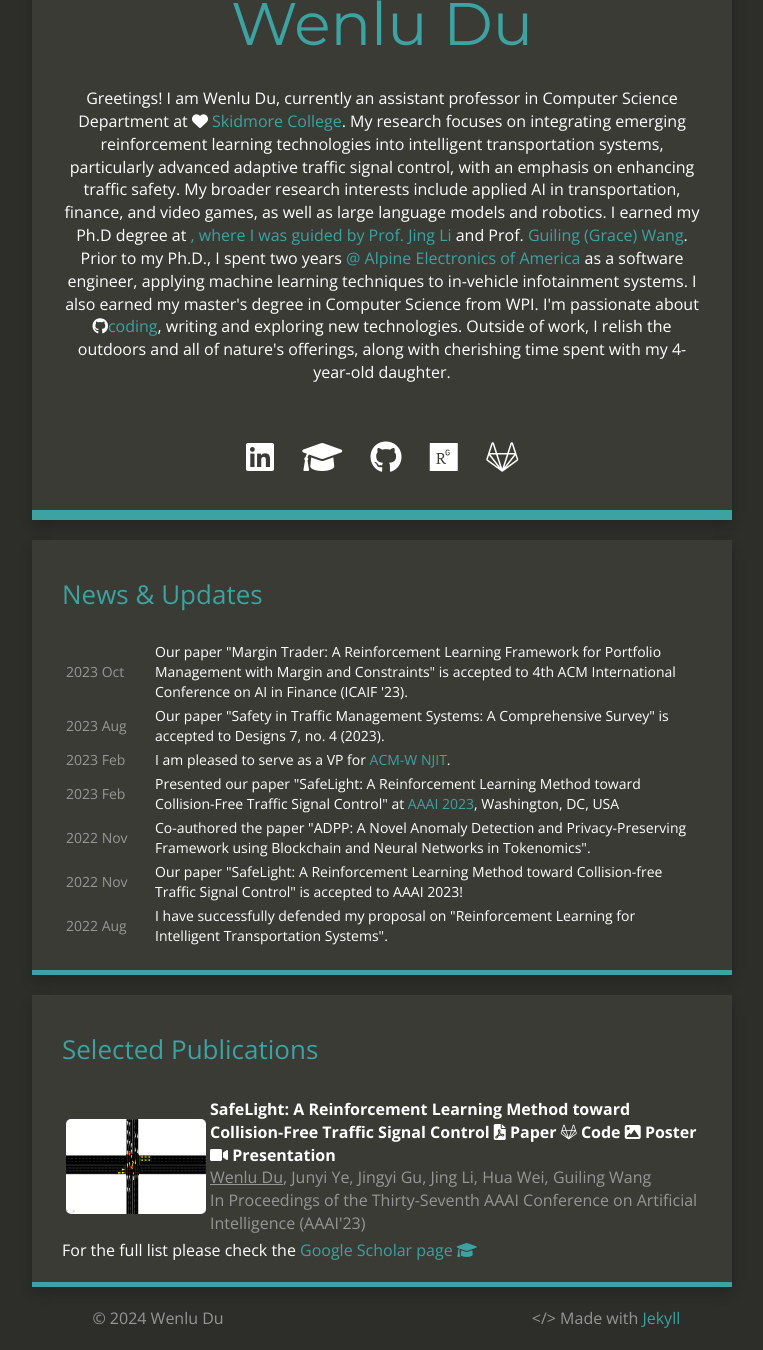
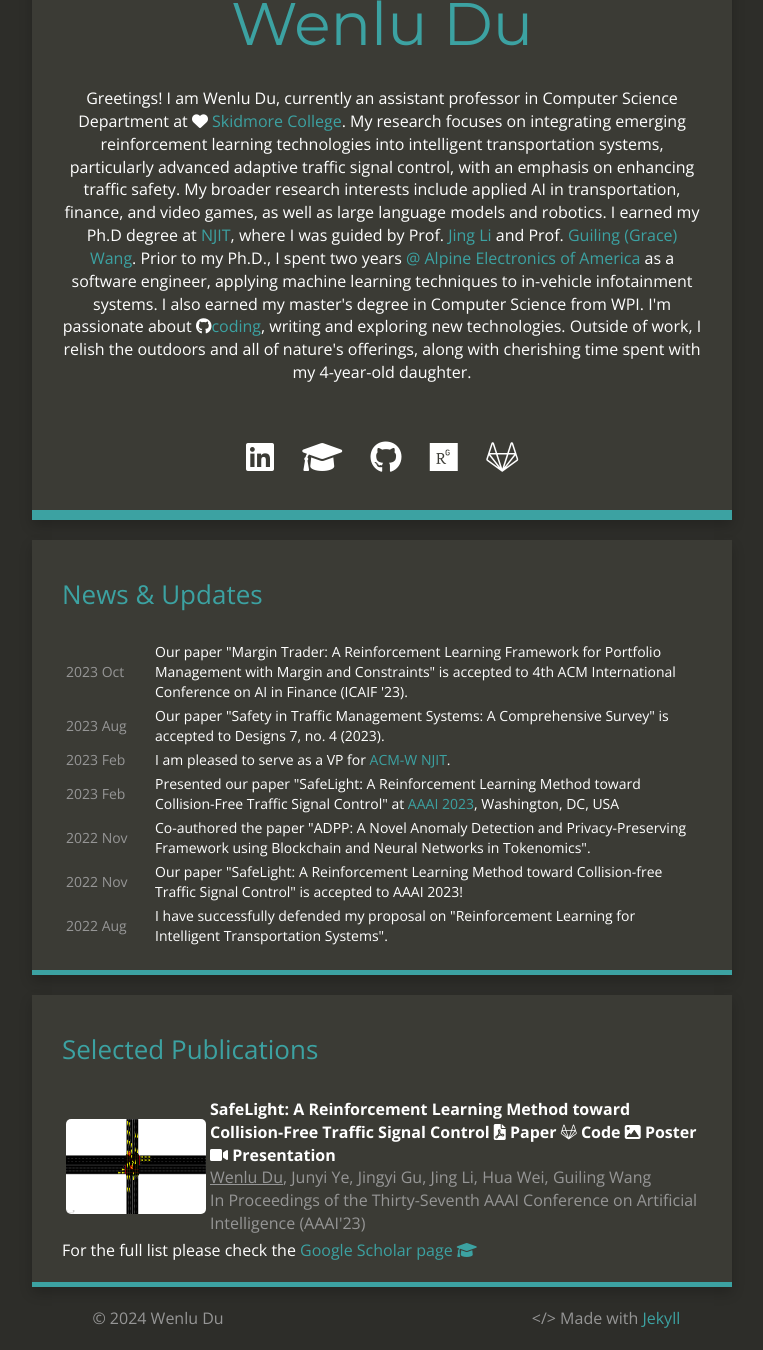
Before and after one commit to Wenlu057/Wenlu057.github.io, a Jekyll site: the page built from index.html, in a window 1280 px wide, cut to the strip 174-1524 px from the top of the page. Shown: the whole strip, without its empty margins (258-1021 px from the left). Built offline with Jekyll 4.4.1, drawn with Linux system fonts in a browser that asks for light colours; nearby versions of some CDN libraries.

Commit message:
fix error

```diff
--- a/_config.yml
+++ b/_config.yml
@@ -5,7 +5,7 @@ description: "A dark blog theme for Jekyll."
 baseurl: ""
 url: "http://Wenlu057.github.io"
 title_description: "Greetings! I am Wenlu Du, currently an assistant professor in Computer Science Department at <i class=\"fa fa-heart\"></i> <a href=\"https://www.skidmore.edu\">Skidmore College</a>. My research focuses on integrating emerging reinforcement learning technologies into intelligent transportation systems, particularly advanced adaptive traffic signal control, with an emphasis on enhancing traffic safety. My broader research interests include applied AI in transportation, finance, and video games, as well as large language models and robotics.
-I earned my Ph.D degree at <a href=\"https://www.njit.edu\">, where I was guided by Prof. <a href=\"https://web.njit.edu/~jingli\">Jing Li</a> and Prof. <a href=\"https://web.njit.edu/~gwang/\">Guiling (Grace) Wang</a>. Prior to my Ph.D., I spent two years <a href=\"https://www.alpine-usa.com/\">@ Alpine Electronics of America</a> as a software engineer, applying machine learning techniques to in-vehicle infotainment systems. I also earned my master's degree in Computer Science from WPI.
+I earned my Ph.D degree at <a href=\"https://www.njit.edu\">NJIT</a>, where I was guided by Prof. <a href=\"https://web.njit.edu/~jingli\">Jing Li</a> and Prof. <a href=\"https://web.njit.edu/~gwang/\">Guiling (Grace) Wang</a>. Prior to my Ph.D., I spent two years <a href=\"https://www.alpine-usa.com/\">@ Alpine Electronics of America</a> as a software engineer, applying machine learning techniques to in-vehicle infotainment systems. I also earned my master's degree in Computer Science from WPI.
 I'm passionate about <i class=\"fab fa-github\"></i><a href=\"https://github.com/Wenlu057\">coding</a>, writing and exploring new technologies. Outside of work, I relish the outdoors and all of nature's offerings, along with cherishing time spent with my 4-year-old daughter."
 
 title_image: "https://en.gravatar.com/userimage/238596948/944341e5ab4f9cf8bd1b973073447ebe.jpeg?size=256"
```
